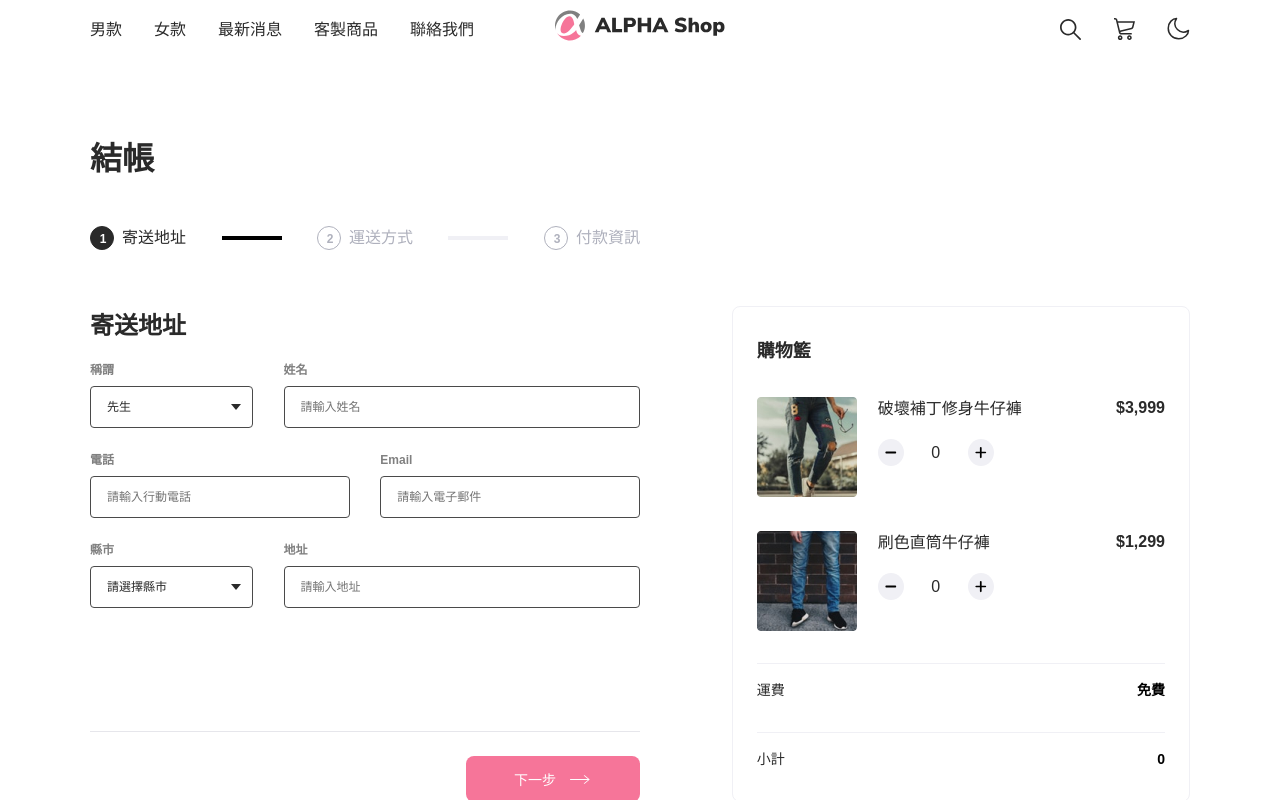
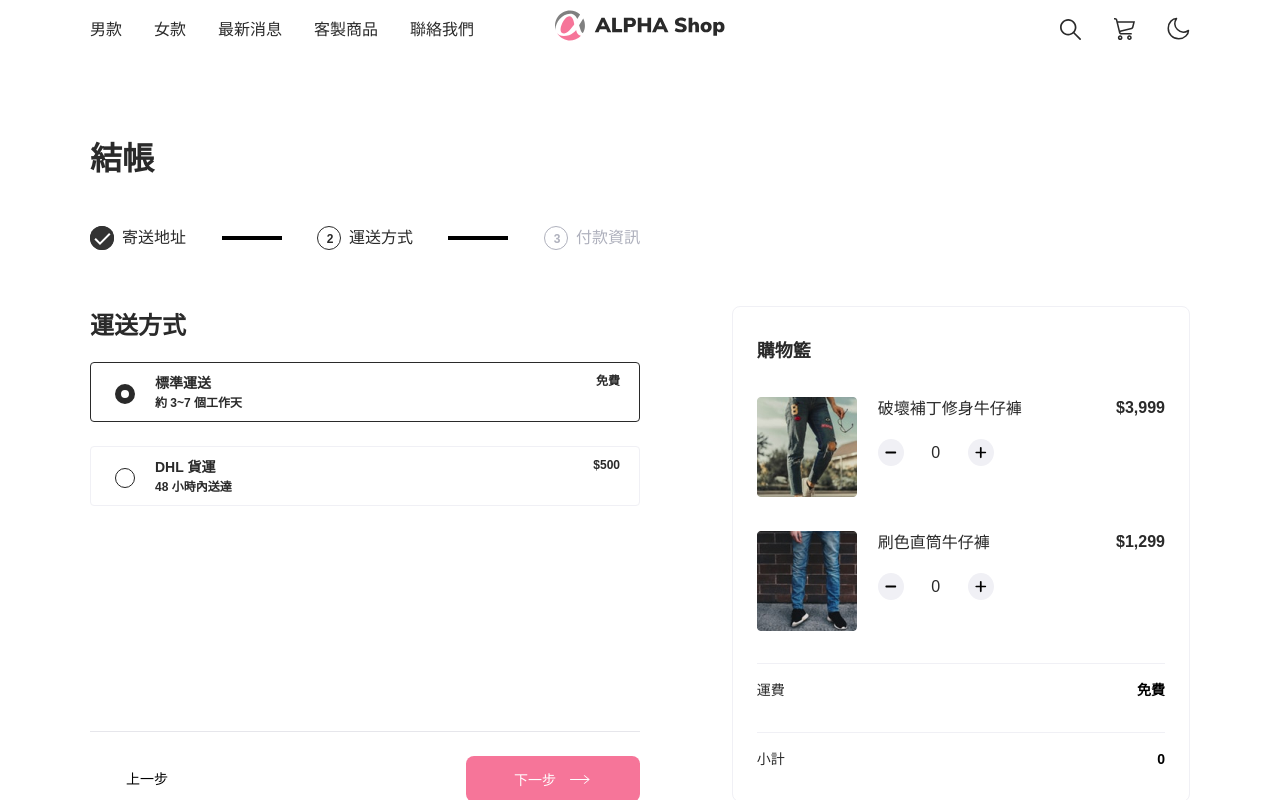
Before and after one commit to melody8503/Alpha_Shop, a React (Create React App) app: page / in a window 1280 px wide. Both pictures are taken after a click on the button "下一步". Shown: the top 800 px of the page. Built offline with nearby package versions, Linux system fonts and the light colour scheme.

Commit message:
update Steps progress function

```diff
--- a/src/components/Main.jsx
+++ b/src/components/Main.jsx
@@ -5,15 +5,16 @@ import ProgressControl from 'components/Main/Steps/ProgressControl'
 import styles from 'components/Main.module.scss'
 
 const Main = () => {
-  // StepProgress 步驟
+  // 步驟狀態
   const [currentStep, setCurrentStep] = useState(1)
 
+  // 下一頁
   const handleNextClick = () => {
     if (currentStep < 3) {
       setCurrentStep(currentStep + 1)
     }
   }
-
+  // 上一頁
   const handlePreClick = () => {
     if (currentStep > 1) {
       setCurrentStep(currentStep - 1)
@@ -27,8 +28,8 @@ const Main = () => {
         <Cart />
         <ProgressControl
           currentStep={currentStep}
-          onNextClick={handleNextClick}
-          onPreClick={handlePreClick}
+          handleNextClick={handleNextClick}
+          handlePreClick={handlePreClick}
         />
       </div>
     </main>
--- a/src/components/Main/Cart/CartProduct.jsx
+++ b/src/components/Main/Cart/CartProduct.jsx
@@ -30,7 +30,9 @@ const formatPrice = ( number =>
 
 const ProductList = ({id, img, name, price, totalAmount, setTotalAmount}) => {
 
+  // 更新總金額
   const updateProductTotal = (price) => {
+    // 判斷當前總金額+商品價錢來更新
     if ((totalAmount + price) >= 0) {
       setTotalAmount(totalAmount + price)
     } else {
@@ -38,9 +40,10 @@ const ProductList = ({id, img, name, price, totalAmount, setTotalAmount}) => {
     }
   }
 
-  // 商品數量
+  // 商品數量狀態
   const [count, setCount] = useState(0)
 
+  // 透過數量增減，傳入商品價錢更新總金額
   const handleAddClick = () => {
     setCount(count + 1)
     updateProductTotal(price)
@@ -72,7 +75,6 @@ const ProductList = ({id, img, name, price, totalAmount, setTotalAmount}) => {
 }
 
 const CartProduct = ({totalAmount, setTotalAmount}) => {
-
   return(
     <section className={`${styles.product__list} col col-12`} data-total-price={"0"}>
       {productData.map( product =>
--- a/src/components/Main/Steps/Form.jsx
+++ b/src/components/Main/Steps/Form.jsx
@@ -7,9 +7,9 @@ import Step3 from './Step3'
 const Form = ({currentStep}) => {
   return(
     <section className={`${styles.form__container} col col-12`}>
-      <Step1 />
-      <Step2 />
-      <Step3 />
+      {currentStep === 1 && <Step1 />}
+      {currentStep === 2 && <Step2 />}
+      {currentStep === 3 && <Step3 />}
     </section>
   )
 }
--- a/src/components/Main/Steps/ProgressControl.jsx
+++ b/src/components/Main/Steps/ProgressControl.jsx
@@ -2,34 +2,48 @@ import { ReactComponent as RightArrow} from 'assets/icons/right-arrow.svg'
 import { ReactComponent as LeftArrow} from 'assets/icons/right-arrow.svg'
 import styles from 'components/Main/Steps/stepProgress.module.scss'
 
+const NextStep = ({handleNextClick}) => {
+  return (
+    <button className={`${styles.button__next} cursor-point`} onClick={handleNextClick}>
+      下一步
+      <RightArrow />
+    </button>
+  )
+}
+
+const PreStep = ({handlePreClick}) => {
+  return (
+    <button className={`${styles.button__prev} cursor-point`} onClick={handlePreClick}>
+      <LeftArrow />
+      上一步
+    </button>
+  )
+}
+
 const ProgressControl = ({currentStep, handleNextClick, handlePreClick}) => {
   return(
     <section className={`${styles.progress__control__container} col col-lg-6 col-sm-12`}>
+      {currentStep === 1 && (
         <section className={`${styles.button__group} col col-12`} data-phase="address">
-        <button className={styles.button__next} onNextClick={handleNextClick}>
-          下一步
-          <RightArrow className="cursor-point" />
-        </button>
+          <NextStep handleNextClick={handleNextClick} />
         </section>
+      )}
+
+      {currentStep === 2 && (
         <section className={`${styles.button__group} col col-12`} data-phase="shipping">
-        <button className={styles.button__prev}>
-          <LeftArrow className="cursor-point" />
-          上一步
-        </button>
-        <button className={styles.button__next}>
-          下一步
-          <RightArrow className="cursor-point" />
-        </button>
+          <PreStep handlePreClick={handlePreClick} />
+          <NextStep handleNextClick={handleNextClick} />
         </section>
+      )}
+
+      {currentStep === 3 && (
         <section className={`${styles.button__group} col col-12`} data-phase="credit-card">
-        <button className={styles.button__prev}>
-          <LeftArrow className="cursor-point" />
-          上一步
-        </button>
-        <button className={styles.button__next}>
+          <PreStep handlePreClick={handlePreClick} />
+          <button className={`${styles.button__next} cursor-point`}>
             確認下單
           </button>
         </section>
+      )}
     </section>
   )
 }
--- a/src/components/Main/Steps/Register.jsx
+++ b/src/components/Main/Steps/Register.jsx
@@ -2,12 +2,11 @@ import styles from 'components/Main/Steps/stepProgress.module.scss'
 import StepProgress from 'components/Main/Steps/StepProgress'
 import Form from 'components/Main/Steps/Form'
 
-
 const Register = ({currentStep}) => {
   return(
-    <section className={`${styles.register__container} col col-lg-6 col-sm-12`} data-phase="1" data-total-price="0">
+    <section className={`${styles.register__container} col col-lg-6 col-sm-12`} data-phase={currentStep} data-total-price="0">
       <h2 className={`${styles.register__title} col col-12`}>結帳</h2>
-      <StepProgress setStep={currentStep} />
+      <StepProgress currentStep={currentStep} />
       <Form currentStep={currentStep} />
     </section>
   )
--- a/src/components/Main/Steps/Step3.jsx
+++ b/src/components/Main/Steps/Step3.jsx
@@ -1,6 +1,6 @@
 import styles from 'components/Main/Steps/steps.module.scss'
 
-const Step2 = () => {
+const Step3 = () => {
   return(
     <form className="col col-12" data-phase="credit-card">
       <h3 className={styles.form__title}>付款資訊</h3>
@@ -32,4 +32,4 @@ const Step2 = () => {
   )
 }
 
-export default Step2
+export default Step3
--- a/src/components/Main/Steps/StepProgress.jsx
+++ b/src/components/Main/Steps/StepProgress.jsx
@@ -7,7 +7,6 @@ const Step = ({currentStep, phase, number, label}) => {
       <span className={styles.progress__icon}>
         <span className={styles.progress__text}>
           {currentStep > number ? <CheckedIcon className={`${styles.checked__icon} cursor-point`} /> : number}
-
         </span>
       </span>
       <span className={styles.progress__label}>{label}</span>
```
Also changed, not shown: src/assets/images/alpha_shop.png. Lines whose indentation alone changed are shown as unchanged.
